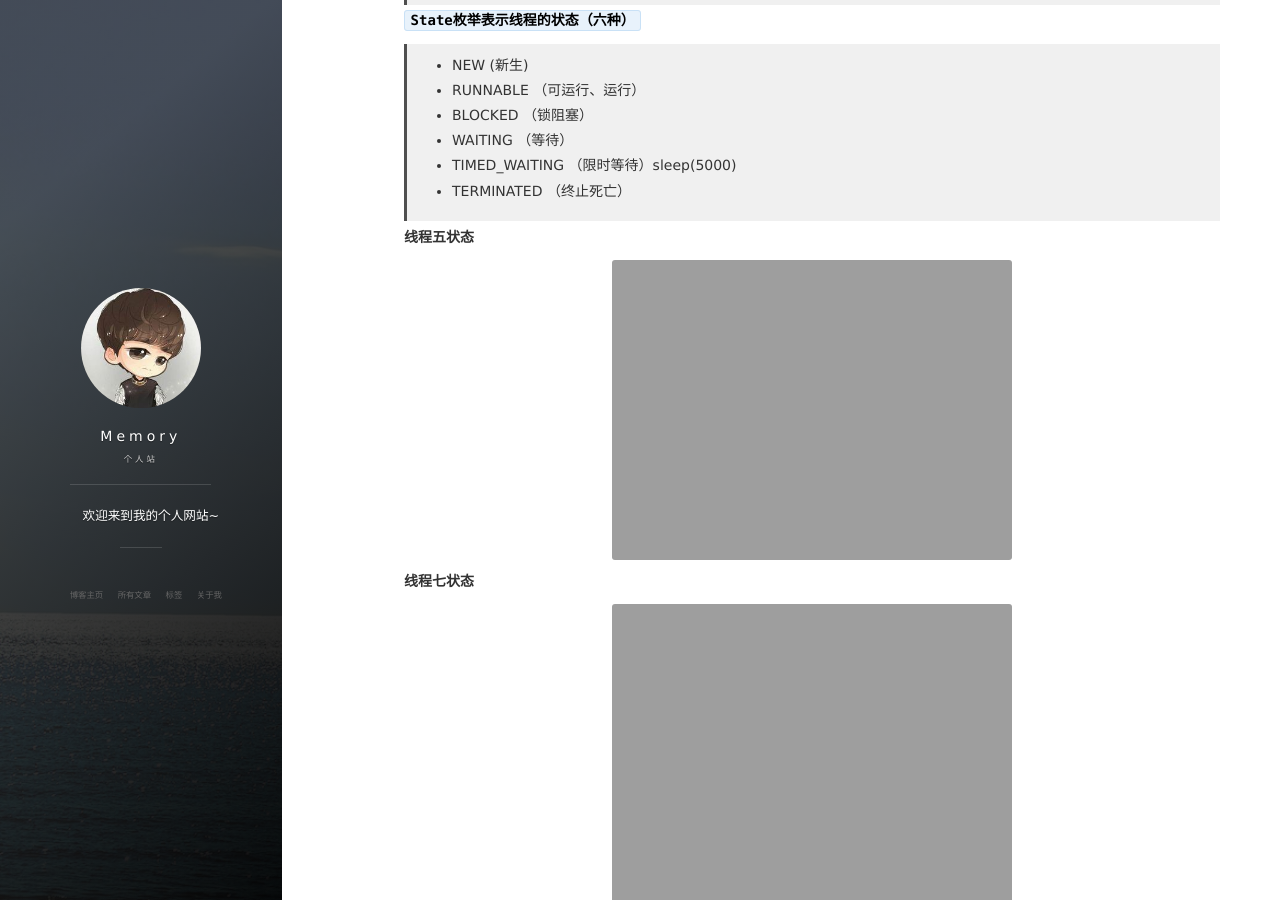
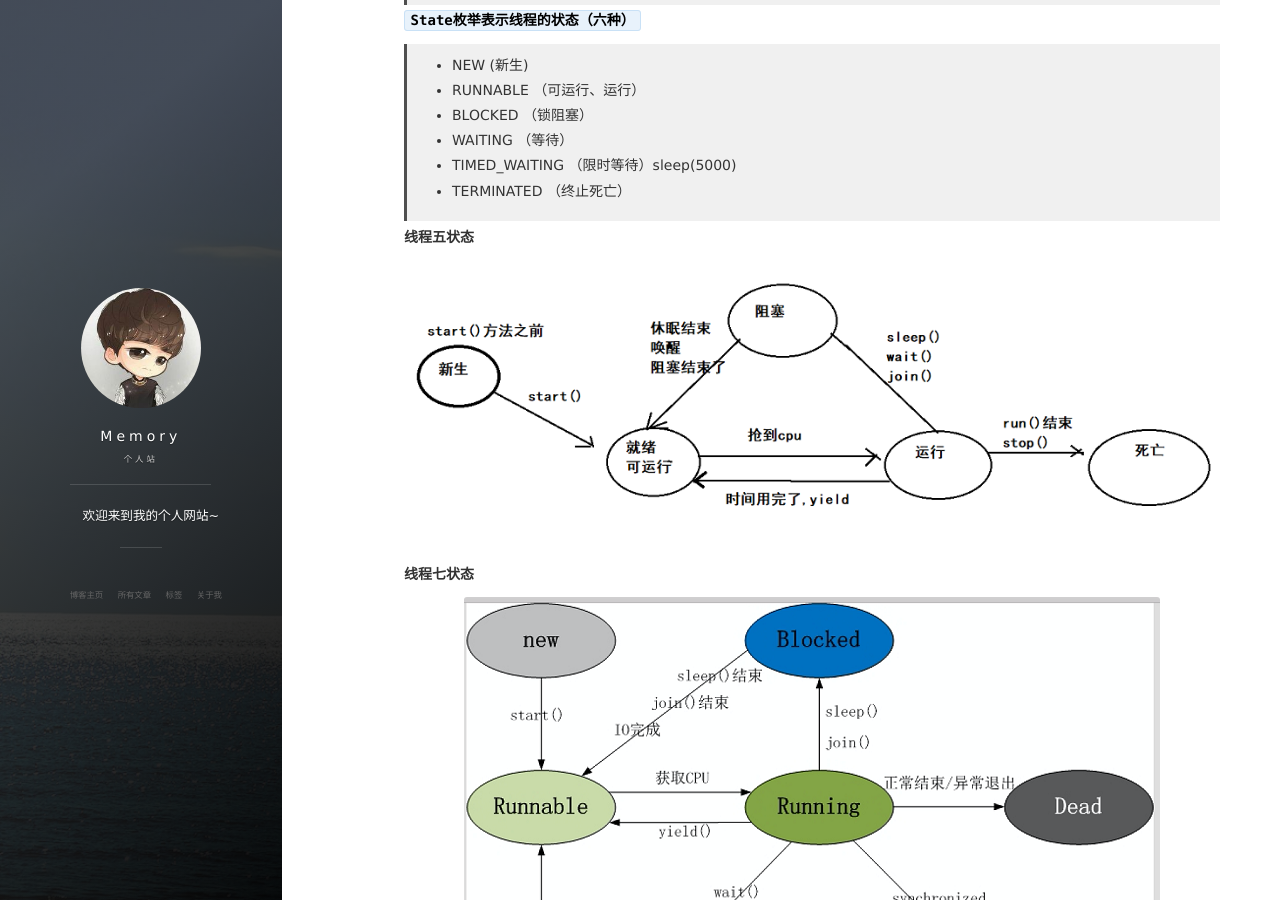
Before and after one commit to dhshenc/dhshenc.github.io, a Jekyll site: the page built from _posts/2019-08-11-多线程基础.md, in a window 1280 px wide and 900 px high, scrolled down 5838 px. Built offline with Jekyll 4.4.1, drawn with Linux system fonts in a browser that asks for light colours; nearby versions of some CDN libraries; comment, search, counter and statistics services are not loaded.

Commit message:
多线程基础修改

```diff
--- a/_posts/2019-08-11-多线程基础.md
+++ b/_posts/2019-08-11-多线程基础.md
@@ -297,12 +297,12 @@ public static void main(String[] args) throws Exception{
 
 **线程五状态**
 
-![线程五状态](/images/5状态生命周期.png =700x400)
+![线程五状态](/images/5状态生命周期.png)
 
 
 **线程七状态**
 
-![线程七状态](/images/7状态线程生命周期.png =700x400)
+![线程七状态](/images/7状态线程生命周期.png)
 
 <br>
 
```
